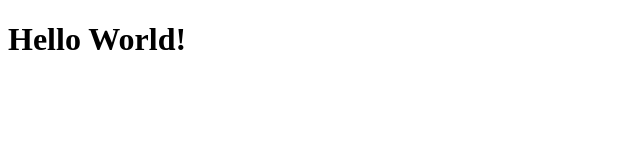
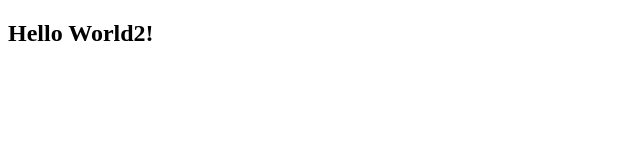
Before and after one commit to kirakoki/about-me, a plain HTML site: page index.html in a window 1280 px wide. Shown: the whole page, without its empty margins (0-640 px from the left). Drawn offline with Linux system fonts and the light colour scheme.

Commit message:
second commit

```diff
--- a/index.html
+++ b/index.html
@@ -7,7 +7,7 @@
     <title>Document</title>
 </head>
 <body>
-    <h1>Hello World!</h1>
+    <h2>Hello World2!</h2>
 
 </body>
 </html>
```
